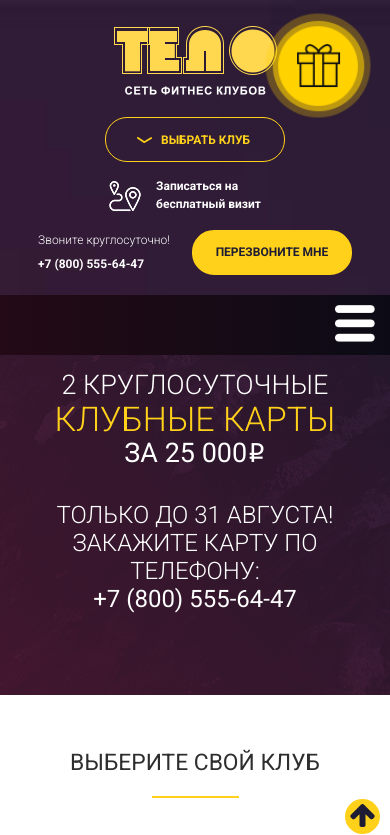
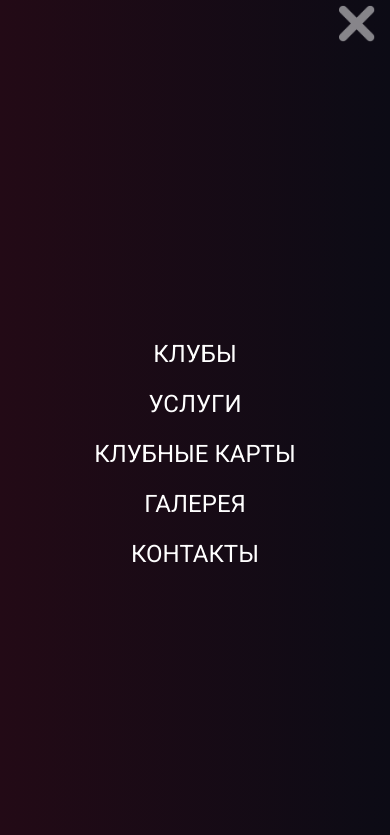
Before and after one commit to shmakov-il/glo-diplom-js, a website built with webpack: page index.html in a window 390 px wide. Both pictures are taken after a click on the picture 355 px from the left and 323 px from the top of the page. Shown: the top 835 px of the page. Built offline with nearby package versions, Linux system fonts and the light colour scheme.

Commit message:
fix(bundle.js): add open and close  popup menu

```diff
--- a/src/modules/burgerMenu.js
+++ b/src/modules/burgerMenu.js
@@ -1,10 +1,11 @@
-
 const burgerMenu = () => {
     const hiddenSmall = document.querySelector('.hidden-small'),
         hiddenLarge = document.querySelector('.hidden-large'),
         topMenu = document.querySelector('.top-menu'),
         headSlider = document.querySelector('.head-slider'),
-        head = document.querySelector('.head');
+        head = document.querySelector('.head'),
+        btnOpen = document.querySelector('img[src="images/menu-button.png"]'),
+        popupMenu = document.querySelector('.popup-menu');
 
     const handlerMenu = () => {
         if (document.documentElement.clientWidth < 768) {
@@ -43,6 +44,14 @@ const burgerMenu = () => {
     handlerMenu();
 
     window.addEventListener('resize', handlerMenu);
+
+    btnOpen.addEventListener('click', () => {
+        document.querySelector('.popup-menu').style.display = 'flex';
+    });
+
+    popupMenu.addEventListener('click', () => {
+        popupMenu.style.display = 'none';
+    });
 };
 
 export default burgerMenu;
```
Also changed, not shown: index.html (+2 -0 lines), dist/bundle.js (deleted).
